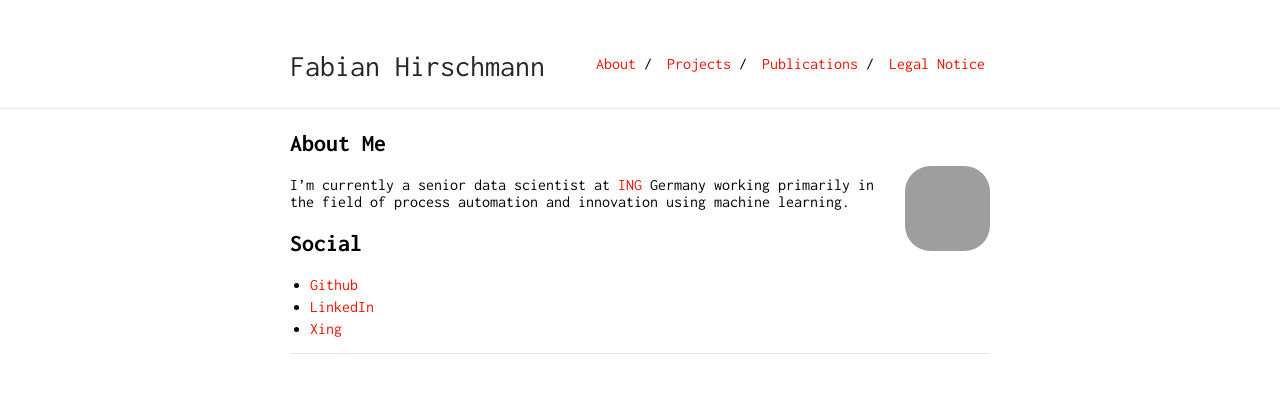
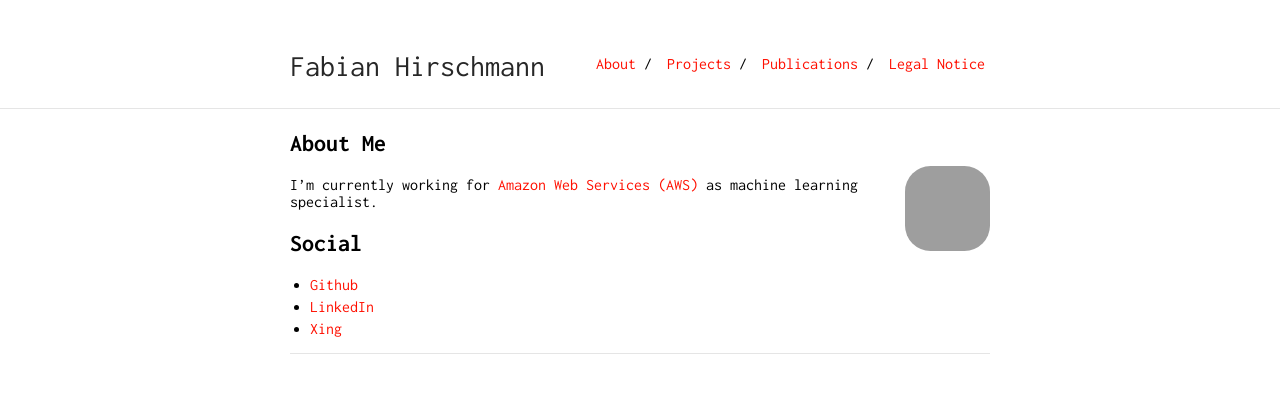
Before and after one commit to fhirschmann/fhirschmann.github.io, a Jekyll site: the page built from index.md, in a window 1280 px wide. Shown: the top 393 px of the page. Built offline with Jekyll 4.4.1, drawn with Linux system fonts in a browser that asks for light colours; our own code applies the rules of GitHub Pages for plain Markdown files; grey boxes are pictures that could not be loaded.

Commit message:
update site

```diff
--- a/index.md
+++ b/index.md
@@ -6,7 +6,7 @@ layout: default
 
 <img class="profile-picture" src="me.jpg">
 
-I'm currently a senior data scientist at [ING](https://ing.com) Germany working primarily in the field of process automation and innovation using machine learning.
+I'm currently working for [Amazon Web Services (AWS)](https://aws.amazon.com) as machine learning specialist.
 
 ## Social
 
```
Also changed, not shown: Gemfile.lock, 1 other file.
